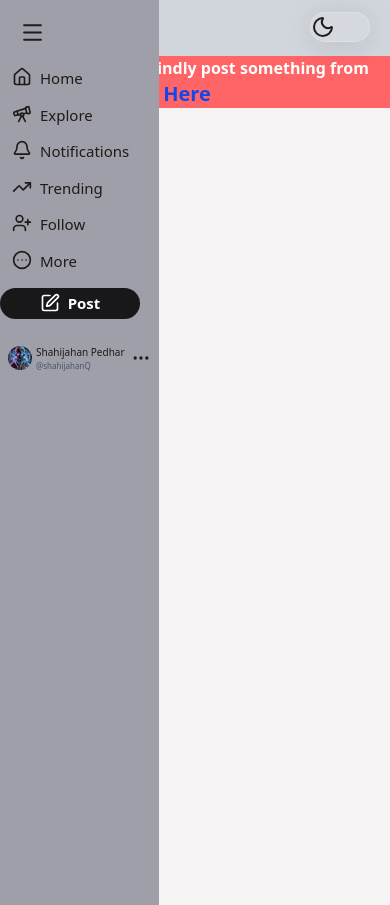
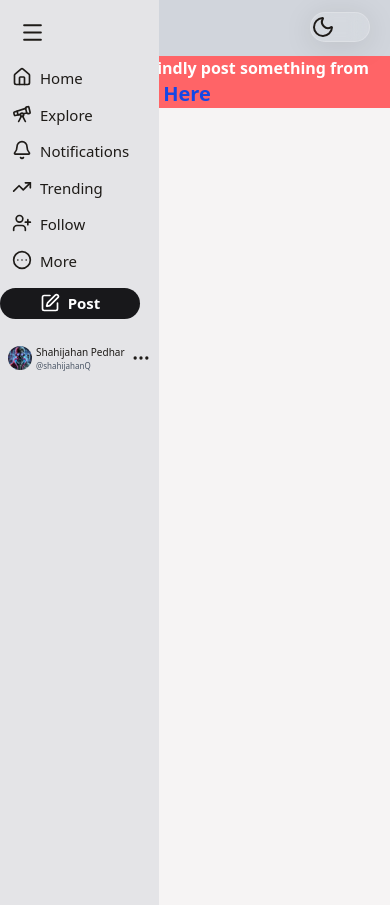
Before and after one commit to codevory/React, a React (Vite) app in the folder Blog-project/: page / in a window 390 px wide. Both pictures are taken after a click on the element 32 px from the left and 32 px from the top of the page. Built offline with nearby package versions, Linux system fonts and the light colour scheme.

Commit message:
added menu for only small screens

```diff
--- a/Blog-project/src/components/BodyComponents/MobileMenu.jsx
+++ b/Blog-project/src/components/BodyComponents/MobileMenu.jsx
@@ -6,12 +6,13 @@ import { Menu } from 'lucide-react';
 
 const MobileMenu = ({isOn,Cbfunction}) => {
   const {isDark} = useTheme()
-  const check = isDark ? 'bg-zinc-900' : 'bg-zinc-400'
+  const check = isDark ? 'bg-zinc-800' : 'bg-zinc-200'
 const items =
 
-<div id='mobileMenu' className={`flex flex-col   gap-5 absolute top-0 left-0 md:hidden transition-transform ease-in duration-300 ${isOn ? check  : ''}  `}>
+<div  className={`flex flex-col   gap-5 absolute top-0 left-0 transition-transform ease-in duration-300 ${isOn ? check  : ''}  `}>
           <span onClick={Cbfunction} className={`relative inline-flex  top-5 left-5 cursor-pointer actve:scale-97 md:hidden`}><Menu size={25} /></span>
-<div id='menuContent' className={`flex-col w-full h-screen flex gap-0.5 mt-4 transition-transform ease-in duration-300 ${isDark ? 'bg-zinc-900' : 'bg-zinc-400'}  ${isOn ? 'traslate-x-10 block bg-black ' : '-translate-x-50 hidden'}`}>
+<div className={`flex-col w-full h-screen flex gap-0.5 mt-4 transition-transform ease-in duration-300 ${isDark ? 'bg-zinc-800' : 'bg-zinc-200'}
+  ${isOn ? 'traslate-x-10 block bg-black ' : '-translate-x-50 hidden'}`}>
 
     <div aria-label='Home' className={`cursor-pointer inline-flex  gap-2 font-medium active:font-bold active:scale-95 text-[15px] rounded-full  px-3 py-1.5
       ${isDark ? 'hover:bg-zinc-800' : ' hover:bg-zinc-300 '} `}>{<House size={20} />} <span>Home</span></div>
```
